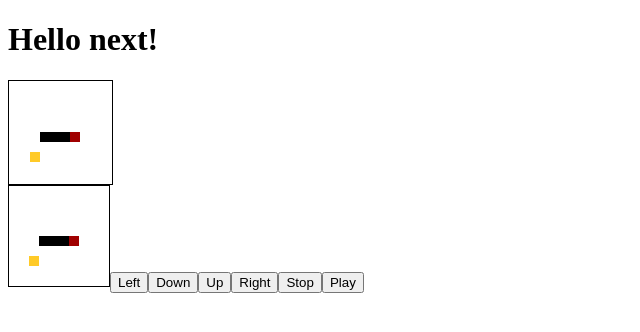
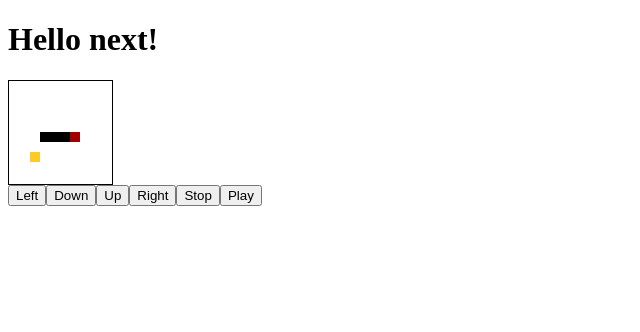
Before and after one commit to Toumani/snake, a Next.js app: page /Play in a window 1280 px wide. Shown: the top 332 px of the page, without its empty margins (0-640 px from the left). Built offline with nearby package versions, Linux system fonts and the light colour scheme.

Commit message:
bug(game):snake can follow its tail #2
Used to work on 4034c3046e591b805667cff3d83e35ce12e0af57.
Unexpectedly stopped working afterward

```diff
--- a/pages/Play.js
+++ b/pages/Play.js
@@ -69,8 +69,6 @@ class Play extends React.Component {
 		// By default food does not move
 		let newFood = food;
 
-		newPresence.push(newHead);
-
 		// If the snake eats the food
 		if (newHead.x === food.x && newHead.y === food.y) {
 			// New random position for food
@@ -89,6 +87,7 @@ class Play extends React.Component {
 			newTail = tail;
 		}
 		else {
+			newTail = tail.lead
 			removeTail = true;
 		}
 
@@ -101,7 +100,7 @@ class Play extends React.Component {
 
 		// Checking if new head is on snakes body.
 		// We are checking on old presence since new head belongs to new presence
-		let body = tail.lead;
+		let body = newTail;
 		while (body !== head) {
 			if (body.x === newHead.x && body.y === newHead.y) {
 				// Game over
@@ -116,8 +115,8 @@ class Play extends React.Component {
 
 		if (removeTail) {
 			_.remove(newPresence, {x: tail.x, y: tail.y})
-			newTail = tail.lead
 		}
+		newPresence.push(newHead);
 
 		this.setState({
 			presence: newPresence,
@@ -209,12 +208,12 @@ class Play extends React.Component {
 					food={this.state.food}
 					handleKeyPress={(keyEvent) => this.handleKeyPress(keyEvent)}
 				/>
-				<CanvasGriddle
+				{/* <CanvasGriddle
 					presence={this.state.presence}
 					head={this.state.head}
 					food={this.state.food}
 					handleKeyPress={(keyEvent) => this.handleKeyPress(keyEvent)}
-				/>
+				/> */}
 				<button onClick={this.moveLeft}>Left</button>
 				<button onClick={this.moveDown}>Down</button>
 				<button onClick={this.moveUp}>Up</button>
```
